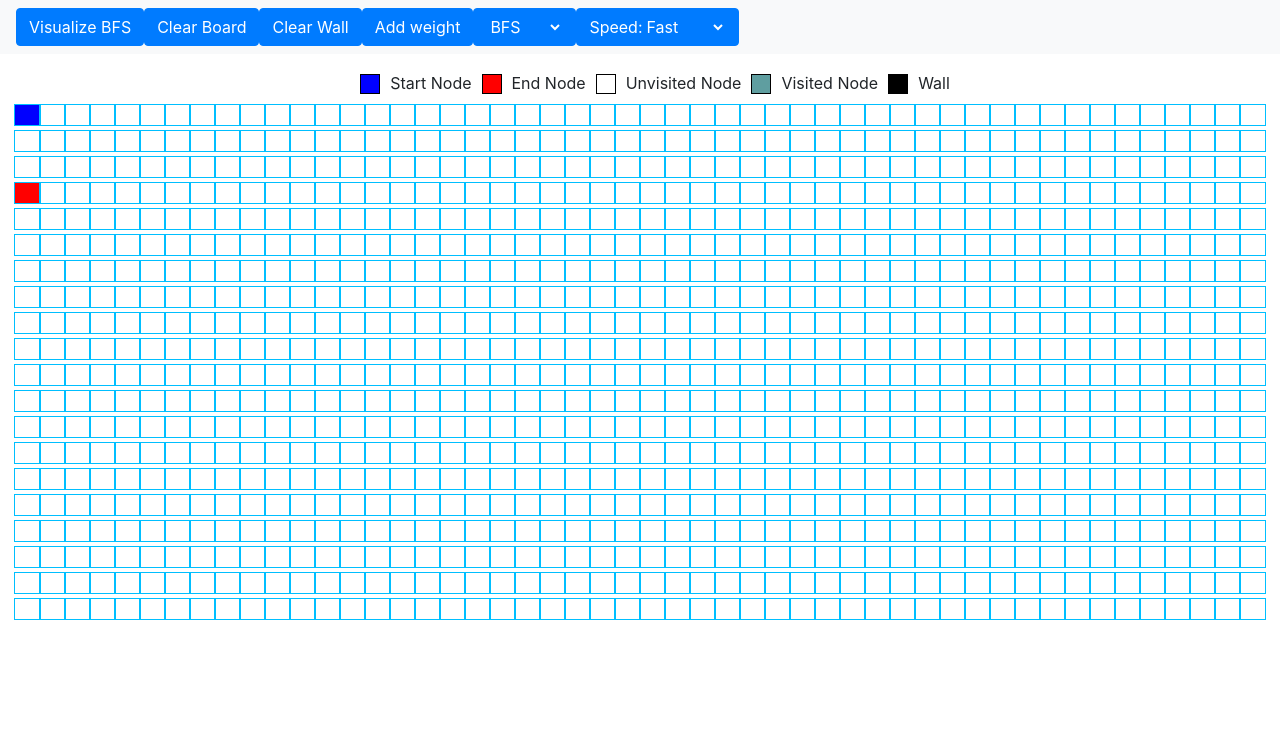
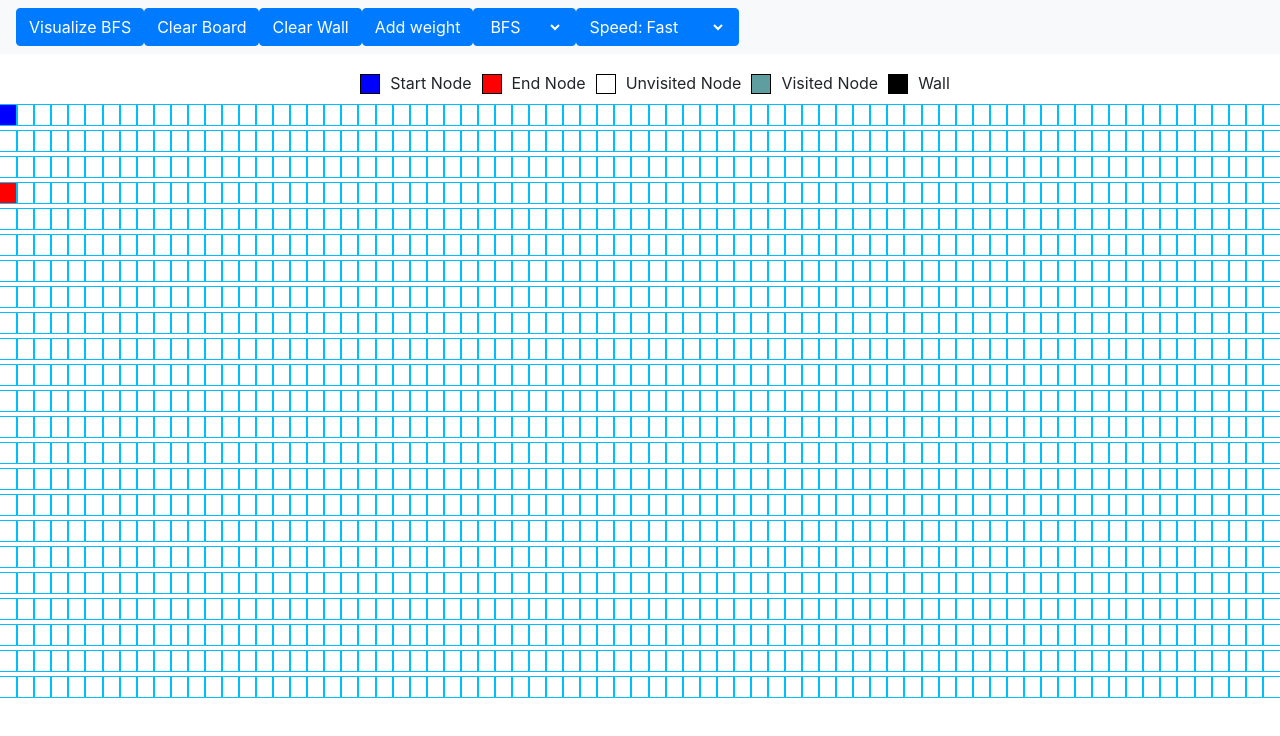
Before and after one commit to Jackxu9946/Pathfinder, a React (Create React App) app in the folder WebstormProjects/Path/: page / in a window 1280 px wide. Shown: the top 736 px of the page. Built offline with nearby package versions, Linux system fonts and the light colour scheme.

Commit message:
Finally got the grid to resize with respect to browser window T_T

```diff
--- a/WebstormProjects/Path/src/PathFindingVisualizer/Node/Node.css
+++ b/WebstormProjects/Path/src/PathFindingVisualizer/Node/Node.css
@@ -1,17 +1,13 @@
 .node {
-    /*width: 25px;*/
-    height: 100%;
-    width: 100%;
-    /*height: 100%;*/
-    min-width: 1px;
-    /*min-height: 1px;*/
-    /*max-width: 1px;*/
-    /*max-height: 1px;*/
+    /*height: auto;*/
+    width: 1.33333%;
+    /*min-width: 1px;*/
+    /*min-height: 20px;*/
+    /*max-width: 25px;*/
+    /*max-height: 25px;*/
     min-height: 20px;
-    max-width: 25px;
-    max-height: 25px;
-    /*width: inherit;*/
-    /*height: inherit;*/
+    /*width: auto;*/
+    /*height: auto;*/
     outline: 1px solid deepskyblue;
     display: inline-grid;
     position: relative;
--- a/WebstormProjects/Path/src/PathFindingVisualizer/Path.css
+++ b/WebstormProjects/Path/src/PathFindingVisualizer/Path.css
@@ -1,24 +1,21 @@
 .grids {
     width: 100%;
+    width: 100vw;
+    height: 100%;
     height: 100vh;
-    /*max-width: 1024px;*/
-    /*max-height: 1024px;*/
-    /*min-width: 300px;*/
-    /*min-height: 300px;*/
-    margin: 100px 0 0;
     position: relative;
     display: inline-grid;
-    border-collapse: collapse;
+    /*border-collapse: collapse;*/
+    white-space-collapsing:discard;
 }
 
 .row {
-    /*width: auto;*/
-    /*height: auto;*/
-    border-collapse: collapse;
-    /*vertical-align: bottom;*/
+    /*border-collapse: collapse;*/
+    width: 100%;
+    height: 5%;
     box-sizing: border-box;
-    /*margin-bottom: inherit;*/
     padding: 0;
+    white-space-collapsing:discard;
 }
 
 .button {
--- a/WebstormProjects/Path/src/PathFindingVisualizer/Path.jsx
+++ b/WebstormProjects/Path/src/PathFindingVisualizer/Path.jsx
@@ -14,8 +14,8 @@ const START_NODE_ROW = 0;
 const START_NODE_COL = 0;
 const FINISH_NODE_ROW = 3;
 const FINISH_NODE_COL = 0;
-const GRID_ROW_LENGTH = 20;
-const GRID_COL_LENGTH = 50;
+const GRID_ROW_LENGTH = 23;
+const GRID_COL_LENGTH = 75;
 var TIME_OUT_CONST = 25;
 
 export default class Path extends Component {
@@ -230,8 +230,8 @@ export default class Path extends Component {
         const {nodes,initialAnimationFinished,currentStartNode, currentEndNode} = this.state;
         const startNode = nodes[currentStartNode[0]][currentStartNode[1]];
         const endNode = nodes[currentEndNode[0]][currentEndNode[1]];
-        // const visitedNode = Dijkstra(nodes,startNode,endNode);
-        const visitedNode = AStar(nodes, startNode, endNode);
+        const visitedNode = Dijkstra(nodes,startNode,endNode);
+        // const visitedNode = AStar(nodes, startNode, endNode);
         const beforeTimeStartInterval = this.animate(visitedNode) + 35;
         this.setState({inAnimation: true});
         var shortestPath = constructShortestPath(nodes, startNode, endNode);
```
